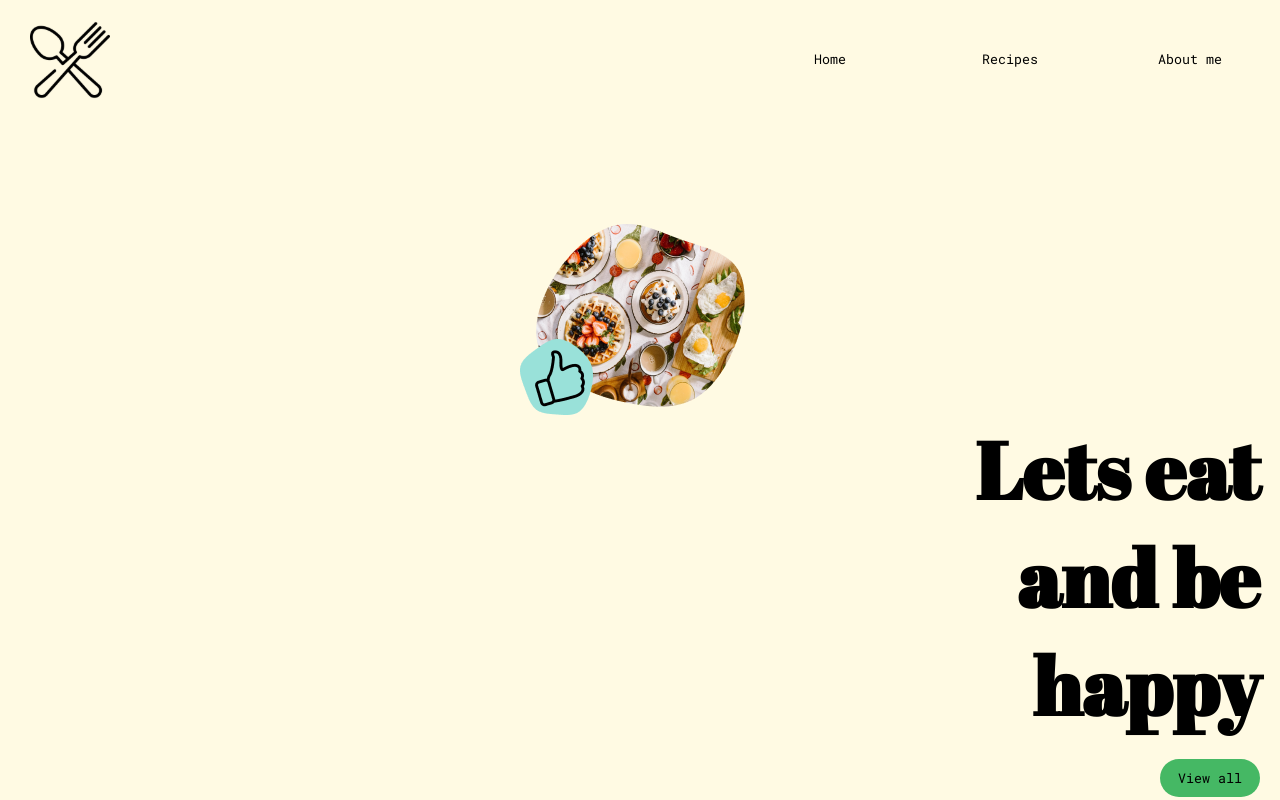
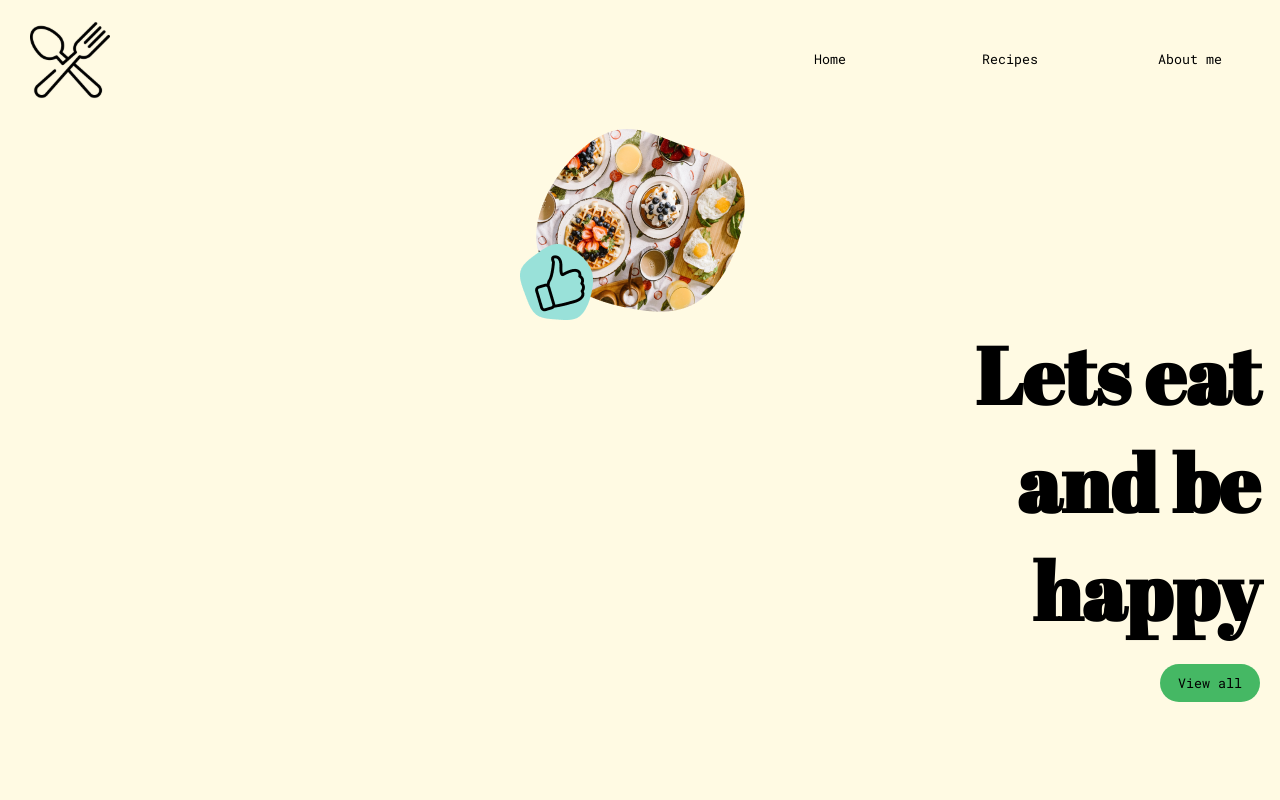
Before and after one commit to CeceStar/recipes-webpage, a React (Create React App) app: page / in a window 1280 px wide. Shown: the top 800 px of the page. Built offline with nearby package versions, Linux system fonts and the light colour scheme; no server answers.

Commit message:
conditinal rendering the classname of the header background depending on what page the user is on

```diff
--- a/src/assets/styles/components/_header.scss
+++ b/src/assets/styles/components/_header.scss
@@ -1,6 +1,12 @@
 .background-header {
   background-color: $bright-yellow;
   height: 175px;
+  position: relative;
+}
+
+.background-header-homepage {
+  background-color: $bright-yellow;
+  height: 120px;
   position: relative;
 }
 
@@ -138,6 +144,11 @@
     height: 215px;
     position: relative;
   }
+  .background-header-homepage {
+    background-color: $bright-yellow;
+    height: 120px;
+    position: relative;
+  }
 
   .wavy-line-header {
     height: 120px;
--- a/src/assets/styles/styles.css
+++ b/src/assets/styles/styles.css
@@ -192,6 +192,12 @@ button {
   position: relative;
 }
 
+.background-header-homepage {
+  background-color: #FFFAE3;
+  height: 120px;
+  position: relative;
+}
+
 .navbar-content-container {
   width: 100%;
   padding-top: 10px;
@@ -328,6 +334,11 @@ button {
   .background-header {
     background-color: #FFFAE3;
     height: 215px;
+    position: relative;
+  }
+  .background-header-homepage {
+    background-color: #FFFAE3;
+    height: 120px;
     position: relative;
   }
   .wavy-line-header {
--- a/src/components/Header.tsx
+++ b/src/components/Header.tsx
@@ -20,7 +20,10 @@ function Header() {
 
   return (
     <>
-      <div className="background-header">
+      <div
+        className={
+          isOnHomepage ? "background-header-homepage" : "background-header"
+        }>
         <div className="navbar-content-container">
           <div className="logo">
             <img className="flex-right" src={Logo} alt="Logo" />
```
Also changed, not shown: 1 other file (tests, documents, lock files or other folders).
